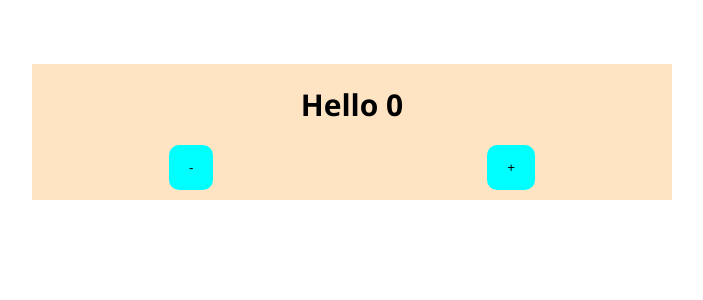
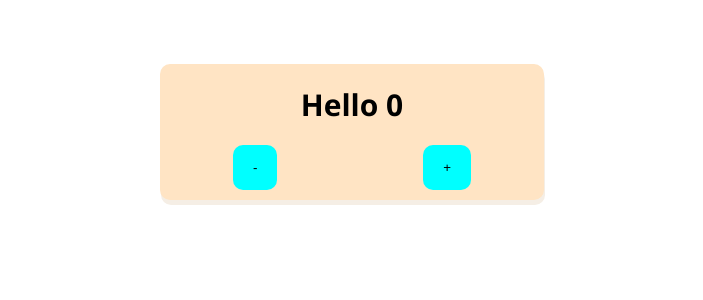
Before and after one commit to maithanhtrong1113/Reactjs, a React (Create React App) app: page / in a window 1280 px wide. Shown: the top 300 px of the page, without its empty margins (288-991 px from the left). Built offline with nearby package versions, Linux system fonts and the light colour scheme.

Commit message:
simple example

```diff
--- a/src/App.css
+++ b/src/App.css
@@ -1,11 +1,13 @@
 .Count {
-  width: 50%;
-  margin: 5% 25%;
+  width: 30%;
+  margin: 5% 35%;
   background-color: bisque;
   display: flex;
   align-items: center;
   justify-content: center;
   flex-direction: column;
+  border-radius: 10px;
+  box-shadow: 1px 5px rgb(245, 238, 229);
 }
 .button {
   display: flex;
@@ -20,5 +22,5 @@
   border-radius: 10px;
 }
 .button button:hover {
-  background-color: rgb(131, 242, 242);
+  background-color: rgb(196, 242, 242);
 }
--- a/src/App.js
+++ b/src/App.js
@@ -2,19 +2,15 @@ import { useReducer } from "react";
 import "./App.css";
 
 const countReducer = (state, action) => {
-  switch (action.type) {
-    case "INCREASE":
+  if (action.type === "INCREASE") {
     return {
-        ...state,
       count: state.count + 1,
     };
-    case "DECREASE":
+  }
+  if (action.type === "DECREASE") {
     return {
-        ...state,
       count: state.count - 1,
     };
-    default:
-      throw new Error();
   }
 };
 
@@ -28,7 +24,6 @@ function App() {
   const handleClickDecrease = () => {
     dispatch({ type: "DECREASE" });
   };
-
   return (
     <div className="Count">
       <div className="App">
```
Lines whose indentation alone changed are shown as unchanged.
